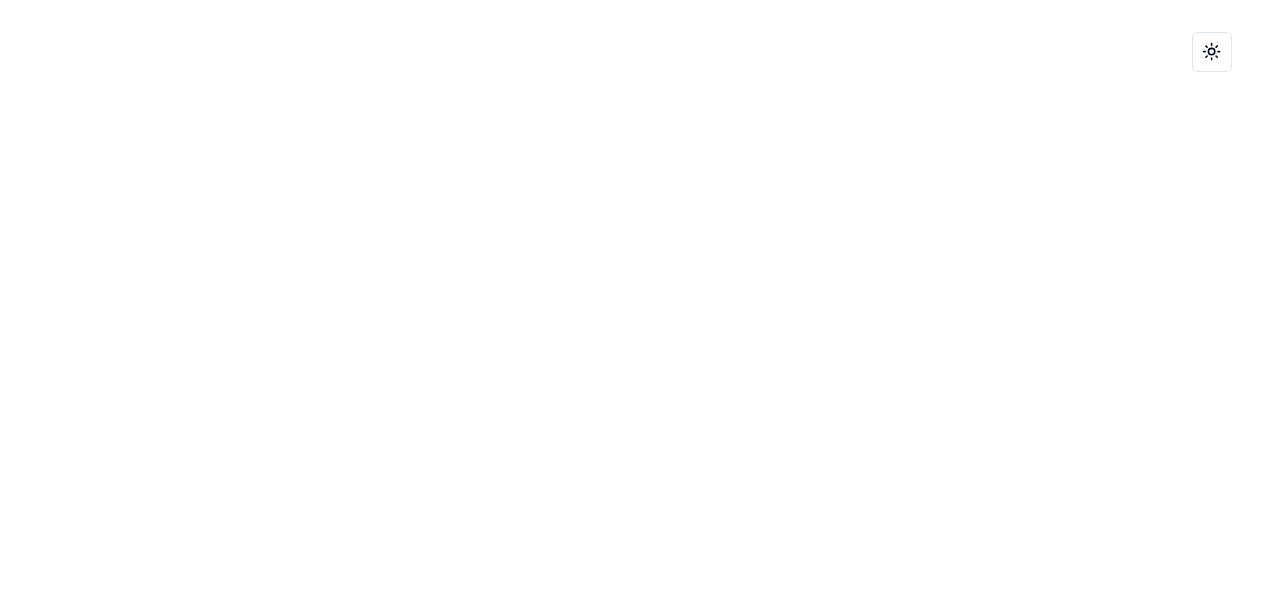
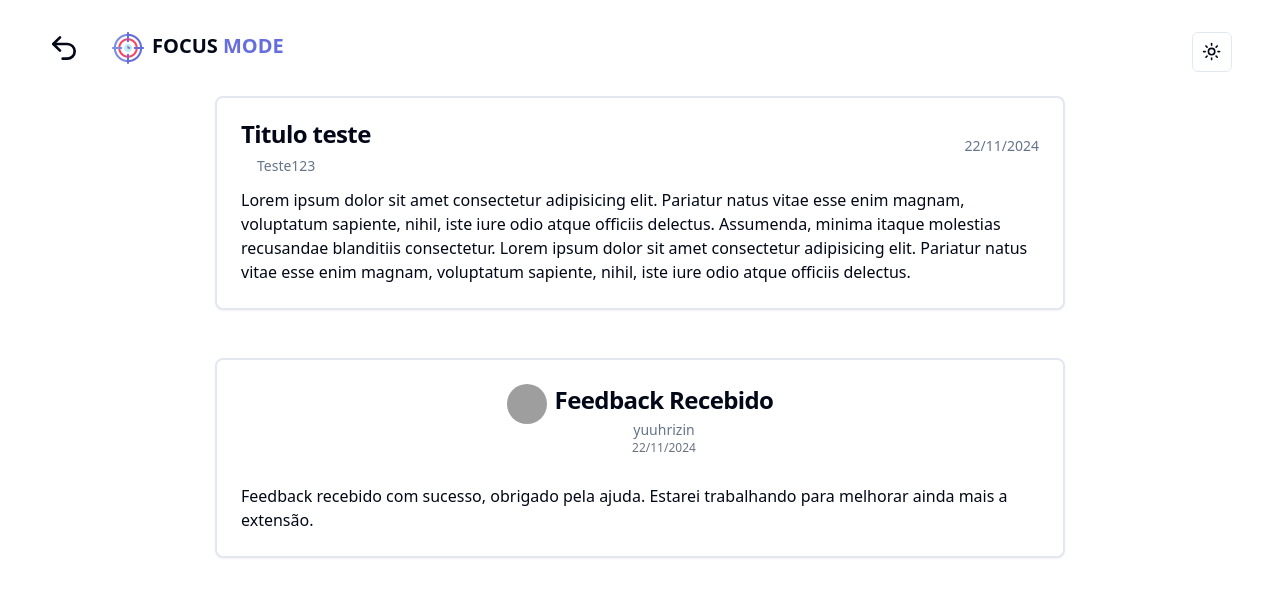
Before and after one commit to yuuhLKT/focus-website, a React (Vite) app: page /post in a window 1280 px wide. Before the commit this address had no page. Shown: the top 596 px of the page. Built offline with nearby package versions, Linux system fonts and the light colour scheme; grey boxes are pictures that could not be loaded; the HTML template or start-up script is replaced by a standard one.

Commit message:
chore: Create ViewPost page and PostResponse

```diff
--- a/package.json
+++ b/package.json
@@ -11,6 +11,7 @@
     },
     "dependencies": {
         "@hookform/resolvers": "^3.9.0",
+        "@radix-ui/react-avatar": "^1.1.0",
         "@radix-ui/react-dialog": "^1.1.1",
         "@radix-ui/react-dropdown-menu": "^2.1.1",
         "@radix-ui/react-label": "^2.1.0",
--- a/src/App.tsx
+++ b/src/App.tsx
@@ -4,6 +4,7 @@ import { ModeToggle } from './components/mode-toggle'
 import { FeedbackPage } from './pages/feedback'
 import { HomePage } from './pages/home'
 import { ReportPage } from './pages/report'
+import { ViewPost } from './pages/view-post'
 
 function App() {
     return (
@@ -16,6 +17,7 @@ function App() {
                     <Route path="/" element={<HomePage />} />
                     <Route path="/report" element={<ReportPage />} />
                     <Route path="/feedback" element={<FeedbackPage />} />
+                    <Route path="/post" element={<ViewPost />} />
                 </Routes>
             </div>
         </ThemeProvider>
--- a/src/components/Cards/report-feedback-card.tsx
+++ b/src/components/Cards/report-feedback-card.tsx
@@ -1,3 +1,4 @@
+import { useNavigate } from 'react-router-dom'
 import { StatusBadge } from '../Status'
 import { Button } from '../ui/button'
 import {
@@ -23,6 +24,12 @@ export const MessageCard = ({
     content,
     status,
 }: MessageCardProps) => {
+    const navigate = useNavigate()
+
+    const handleClick = () => {
+        navigate('/post')
+    }
+
     return (
         <div className="flex justify-center mb-3">
             <Card className="w-[850px] h-48">
@@ -39,7 +46,7 @@ export const MessageCard = ({
                 <CardContent className="-mt-2">
                     <div className="truncate">{content}</div>
                     <div className="flex justify-end mt-3">
-                        <Button>See more</Button>
+                        <Button onClick={handleClick}>See more</Button>
                     </div>
                 </CardContent>
             </Card>
--- /dev/null
+++ b/src/components/Cards/view-post-content.tsx
@@ -0,0 +1,37 @@
+import {
+    Card,
+    CardContent,
+    CardDescription,
+    CardHeader,
+    CardTitle,
+} from '../ui/card'
+
+export const ViewPostContent = () => {
+    return (
+        <div className="flex justify-center mb-3 mt-24">
+            <Card className="w-[850px] h-auto">
+                <CardHeader className="flex-grow">
+                    <CardTitle className="mb-1">Titulo teste</CardTitle>
+                    <CardDescription className="ml-4">
+                        <span>Teste123</span>
+                        <div className="flex flex-col items-end space-y-1 -mt-10">
+                            <span>22/11/2024</span>
+                        </div>
+                    </CardDescription>
+                </CardHeader>
+                <CardContent className="-mt-2">
+                    <div className="mt-4">
+                        Lorem ipsum dolor sit amet consectetur adipisicing elit.
+                        Pariatur natus vitae esse enim magnam, voluptatum
+                        sapiente, nihil, iste iure odio atque officiis delectus.
+                        Assumenda, minima itaque molestias recusandae blanditiis
+                        consectetur. Lorem ipsum dolor sit amet consectetur
+                        adipisicing elit. Pariatur natus vitae esse enim magnam,
+                        voluptatum sapiente, nihil, iste iure odio atque
+                        officiis delectus.
+                    </div>
+                </CardContent>
+            </Card>
+        </div>
+    )
+}
--- a/src/components/Form/index.tsx
+++ b/src/components/Form/index.tsx
@@ -1,17 +1,9 @@
 import { FormDialog } from './form-dialog'
 
 export const FeedbackDialogForm = () => {
-    return (
-        <>
-            <FormDialog text="Send a feedback." formType="feedback" />
-        </>
-    )
+    return <FormDialog text="Send a feedback." formType="feedback" />
 }
 
 export const ReportDialogForm = () => {
-    return (
-        <>
-            <FormDialog text="Report a bug." formType="bug" />
-        </>
-    )
+    return <FormDialog text="Report a bug." formType="bug" />
 }
--- a/src/components/Header/index.tsx
+++ b/src/components/Header/index.tsx
@@ -7,3 +7,7 @@ export const ReportHeader = () => {
 export const FeedbackHeader = () => {
     return <HeaderReportFeedback />
 }
+
+export const ViewPostHeader = () => {
+    return <HeaderReportFeedback />
+}
--- /dev/null
+++ b/src/components/Response/index.tsx
@@ -0,0 +1,45 @@
+import { Avatar, AvatarFallback, AvatarImage } from '../ui/avatar'
+import {
+    Card,
+    CardContent,
+    CardDescription,
+    CardHeader,
+    CardTitle,
+} from '../ui/card'
+
+export const PostResponse = () => {
+    return (
+        <div className="flex justify-center mb-3 mt-12">
+            <Card className="w-[850px] h-auto">
+                <div className="flex flex-col">
+                    <CardHeader className="flex items-center justify-end">
+                        <div className="flex items-center">
+                            <Avatar className="mb-9 mr-2">
+                                <AvatarImage src="https://i.pinimg.com/736x/94/99/d3/9499d329de7f73295a0254a76dcc758a.jpg" />
+                                <AvatarFallback>ADM</AvatarFallback>
+                            </Avatar>
+                            <div className="text-center">
+                                <CardTitle className="mb-2">
+                                    Feedback Recebido
+                                </CardTitle>
+                                <CardDescription className="flex flex-col">
+                                    <span>yuuhrizin</span>
+                                    <span className="text-xs text-gray-500">
+                                        22/11/2024
+                                    </span>
+                                </CardDescription>
+                            </div>
+                        </div>
+                    </CardHeader>
+                    <CardContent>
+                        <div>
+                            Feedback recebido com sucesso, obrigado pela ajuda.
+                            Estarei trabalhando para melhorar ainda mais a
+                            extensão.
+                        </div>
+                    </CardContent>
+                </div>
+            </Card>
+        </div>
+    )
+}
--- /dev/null
+++ b/src/components/ui/avatar.tsx
@@ -0,0 +1,48 @@
+import * as React from "react"
+import * as AvatarPrimitive from "@radix-ui/react-avatar"
+
+import { cn } from "@/lib/utils"
+
+const Avatar = React.forwardRef<
+  React.ElementRef<typeof AvatarPrimitive.Root>,
+  React.ComponentPropsWithoutRef<typeof AvatarPrimitive.Root>
+>(({ className, ...props }, ref) => (
+  <AvatarPrimitive.Root
+    ref={ref}
+    className={cn(
+      "relative flex h-10 w-10 shrink-0 overflow-hidden rounded-full",
+      className
+    )}
+    {...props}
+  />
+))
+Avatar.displayName = AvatarPrimitive.Root.displayName
+
+const AvatarImage = React.forwardRef<
+  React.ElementRef<typeof AvatarPrimitive.Image>,
+  React.ComponentPropsWithoutRef<typeof AvatarPrimitive.Image>
+>(({ className, ...props }, ref) => (
+  <AvatarPrimitive.Image
+    ref={ref}
+    className={cn("aspect-square h-full w-full", className)}
+    {...props}
+  />
+))
+AvatarImage.displayName = AvatarPrimitive.Image.displayName
+
+const AvatarFallback = React.forwardRef<
+  React.ElementRef<typeof AvatarPrimitive.Fallback>,
+  React.ComponentPropsWithoutRef<typeof AvatarPrimitive.Fallback>
+>(({ className, ...props }, ref) => (
+  <AvatarPrimitive.Fallback
+    ref={ref}
+    className={cn(
+      "flex h-full w-full items-center justify-center rounded-full bg-muted",
+      className
+    )}
+    {...props}
+  />
+))
+AvatarFallback.displayName = AvatarPrimitive.Fallback.displayName
+
+export { Avatar, AvatarImage, AvatarFallback }
--- /dev/null
+++ b/src/pages/view-post/index.tsx
@@ -0,0 +1,13 @@
+import { ViewPostContent } from '@/components/Cards/view-post-content'
+import { ViewPostHeader } from '@/components/Header'
+import { PostResponse } from '@/components/Response'
+
+export const ViewPost = () => {
+    return (
+        <>
+            <ViewPostHeader />
+            <ViewPostContent />
+            <PostResponse />
+        </>
+    )
+}
```
Also changed, not shown: 1 other file (tests, documents, lock files or other folders).
